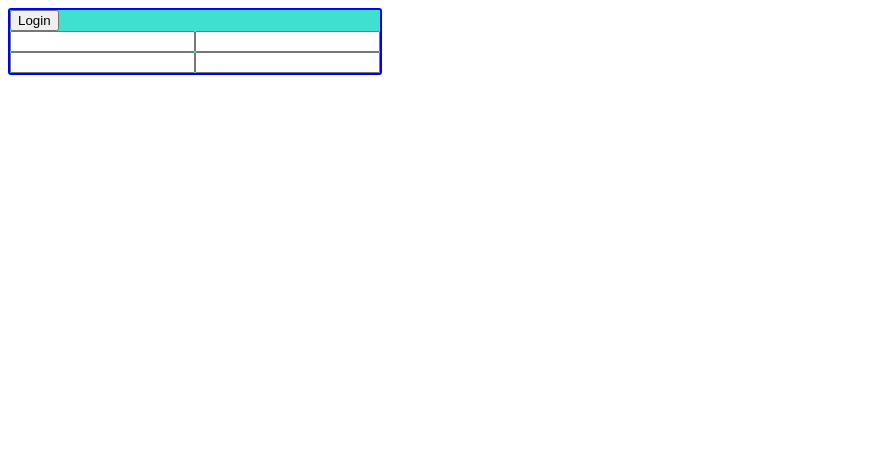
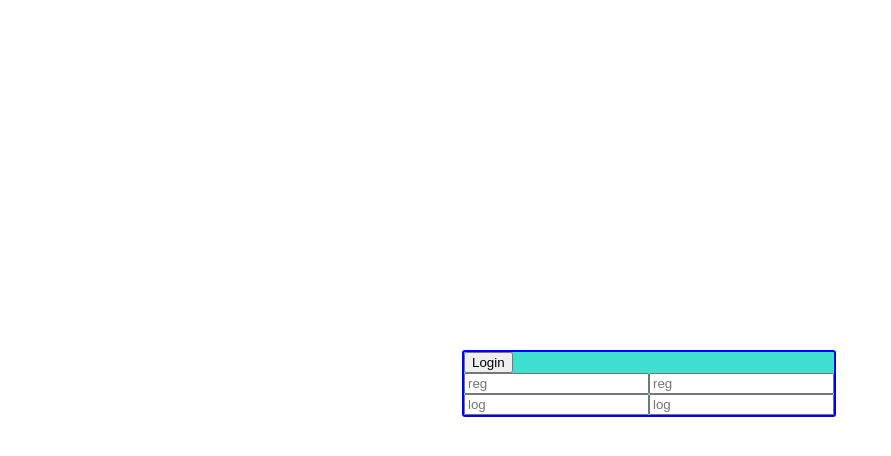
Before and after one commit to sreenumr/simple-react-app, a React app: page / in a window 1280 px wide. Shown: the whole page, without its empty margins (0-891 px from the left). Built offline with nearby package versions, Linux system fonts and the light colour scheme.

Commit message:
Removed Button Component

```diff
--- a/src/Button.js
+++ /dev/null
@@ -1,39 +0,0 @@
-import React, { Component } from 'react';
-import ReactDOM from 'react-dom';
-import {Button} from 'react-bootstrap'
-
-export default class ButtonComponent extends Component{
-
-    state={
-        login:true,
-        reg:false,
-        text:"Login",
-    }
-
-    change=()=>{
-
-        if( this.state.login )
-        this.setState(
-            {
-                text:"Register",
-                login:false,
-                reg:true
-            }
-        )
-        else
-            this.setState({
-                text:"Login",
-                login:true,
-                reg:false
-            })
-    }
-
-    render(){
-
-        return(
-            <Button onClick={this.change}>{this.state.text}</Button>
-        )
-    }
-
-
-}
--- a/src/Login.js
+++ b/src/Login.js
@@ -8,8 +8,8 @@ class Login extends Component {
             <div>
 
                 <form>
-                    <input type="text"></input>
-                    <input type="password"></input>
+                    <input type="text" placeholder="log"></input>
+                    <input type="text" placeholder="log"></input>
                 </form>
             </div>
         );
--- a/src/Register.js
+++ b/src/Register.js
@@ -11,8 +11,8 @@ class Register extends Component{
         return(
 
                 <form>
-                    <input type="text"></input>
-                    <input type="text"></input>
+                    <input type="text" placeholder="reg"></input>
+                    <input type="text" placeholder="reg"></input>
                 </form>
 
         )
--- a/src/form.js
+++ b/src/form.js
@@ -1,14 +1,41 @@
 import React, { Component } from 'react';
 import Register from './Register'
 import Login from './Login'
-import ButtonComponent from './Button'
+import {Button} from 'react-bootstrap'
 
 class Form extends Component{
+
+
+    state={
+        login:true,
+        reg:false,
+        text:"Login",
+    }
+
+    change=()=>{
+
+        if( this.state.login )
+        this.setState(
+            {
+                text:"Register",
+                login:false,
+                reg:true
+            }
+        )
+        else
+            this.setState({
+                text:"Login",
+                login:true,
+                reg:false
+            })
+    }
+
 
     render(){
         return(
             <div>
-                <ButtonComponent></ButtonComponent>
+
+                <Button onClick={this.change}>{this.state.text}</Button>
                 <Register></Register>
                 <Login></Login>
             </div>
--- a/src/index.css
+++ b/src/index.css
@@ -1,4 +1,10 @@
 .Form{
+
+    position: absolute;
+    top: 50%;
+    left: 40%;
+    margin-top: -50px;
+    margin-left: -50px;
     background:turquoise;
     border-radius: 3px;
     border:2px solid blue;
```
